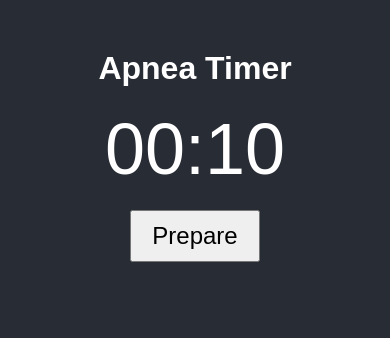
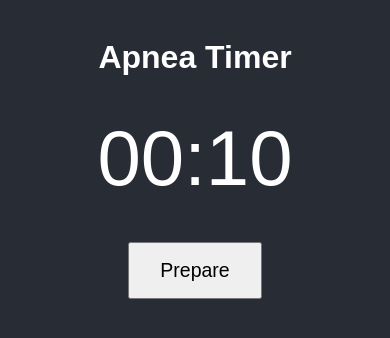
Before and after one commit to zewelor/apnea_timer, a plain HTML site: page index.html in a window 390 px wide. Drawn offline with Linux system fonts and the light colour scheme.

Commit message:
Update styles in index.html for improved responsiveness and mobile support. Adjusted margin and font sizes for various elements, including the timer and buttons. Added media query for mobile styles to enhance layout on smaller screens.

```diff
--- a/index.html
+++ b/index.html
@@ -11,23 +11,30 @@
       text-align: center;
       background-color: #282c34;
       color: white;
-      margin-top: 50px;
+      margin-top: 5%;
     }
 
     #timer {
-      font-size: 72px;
-      margin: 20px;
+      font-size: 20vw;
+      margin: 10%;
     }
 
     #startButton {
-      font-size: 24px;
-      padding: 10px 20px;
+      font-size: 5vw;
+      padding: 4% 8%;
     }
 
     #countdownMessage {
-      font-size: 24px;
-      margin: 20px;
+      font-size: 6vw;
+      margin: 10%;
       color: yellow;
+    }
+
+    /* Mobile styles */
+    @media (max-width: 600px) {
+      body {
+        margin-top: 10%;
+      }
     }
   </style>
 </head>
@@ -36,8 +43,8 @@
 
   <h1>Apnea Timer</h1>
   <div id="timer">00:00</div>
+  <div id="countdownMessage"></div>
   <button id="startButton">Prepare</button>
-  <div id="countdownMessage"></div>
 
   <script src="script.js"></script>
 </body>
```
